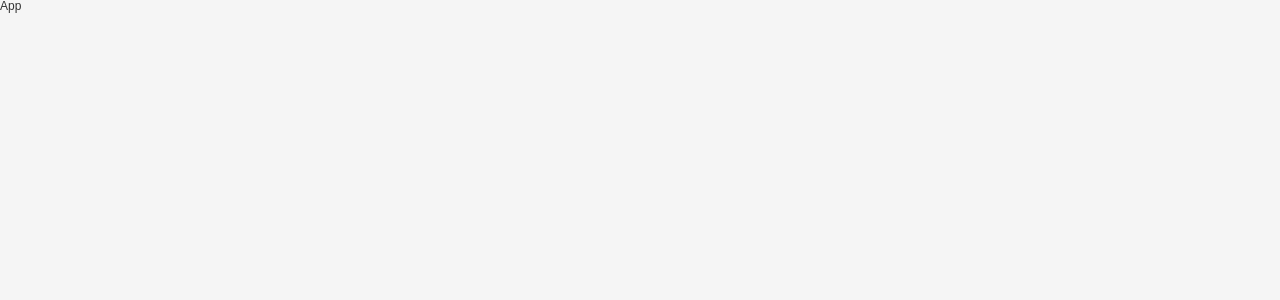
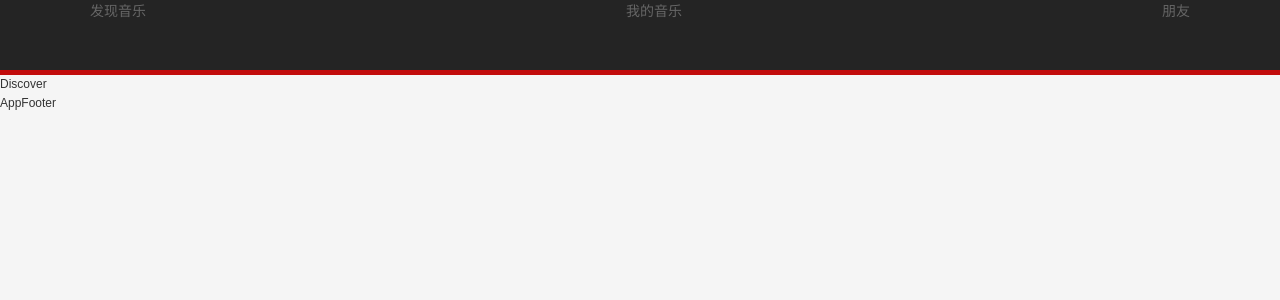
Before and after one commit to zgcwf/Music--React, a React (Create React App) app: page / in a window 1280 px wide. Shown: the top 300 px of the page. Built offline with nearby package versions, Linux system fonts and the light colour scheme.

Commit message:
AppHeader

```diff
--- /dev/null
+++ b/craco.config.js
@@ -0,0 +1,24 @@
+const path = require("path");
+//dir为当前文件（craco-根路径）路径，__dirname为下方resolve（）传递过来的路径，然后拼接
+const resolve = (dir) => path.resolve(__dirname, dir);
+
+module.exports = {
+  babel: {
+    plugins: [
+      [
+        "import",
+        {
+          libraryName: "antd",
+          libraryDirectory: "es",
+          style: "css",
+        },
+      ],
+    ],
+  },
+  webpack: {
+    alias: {
+      "@": resolve("src"),
+      components: resolve("src/components"),
+    },
+  },
+};
--- a/src/App.js
+++ b/src/App.js
@@ -1,5 +1,20 @@
+// 导入的第三方库
 import React, { memo } from "react";
+import { renderRoutes } from "react-router-config";
+
+// 导入自己定义的工具
+import routes from "./router";
+
+// 导入组件
+import AppFooter from "@/components/AppFooter";
+import AppHeader from "@/components/AppHeader";
 
 export default memo(function App() {
-  return <div>App</div>;
+  return (
+    <div>
+      <AppHeader />
+      {renderRoutes(routes)}
+      <AppFooter />
+    </div>
+  );
 });
--- /dev/null
+++ b/src/components/AppFooter/index.jsx
@@ -0,0 +1,9 @@
+import React, { memo } from 'react'
+
+export default memo(function AppFooter() {
+    return (
+        <div>
+            AppFooter
+        </div>
+    )
+})
--- /dev/null
+++ b/src/components/AppHeader/index.jsx
@@ -0,0 +1,17 @@
+import React, { memo } from 'react'
+import { NavLink } from 'react-router-dom';
+
+import {HeaderWrapper} from './style'
+
+export default memo(function AppHeader() {
+    return (
+        <HeaderWrapper>
+            <div className='content wrap-v1'>
+            <NavLink to='/discover'>发现音乐</NavLink>
+            <NavLink to='/mine'>我的音乐</NavLink>
+            <NavLink to='/friends'>朋友</NavLink>
+            </div>
+            <div className='divider'></div>
+        </HeaderWrapper>
+    )
+})
--- /dev/null
+++ b/src/components/AppHeader/style.js
@@ -0,0 +1,19 @@
+import styled from "styled-components";
+
+export const HeaderWrapper = styled.div`
+  height: 75px;
+  font-size: 14px;
+  color: #fff;
+  background-color: #242424;
+
+  .content {
+    height: 70px;
+    display: flex;
+    justify-content: space-between;
+  }
+
+  .divider {
+    height: 5px;
+    background-color: #c20c0c;
+  }
+`;
--- a/src/index.js
+++ b/src/index.js
@@ -1,7 +1,14 @@
 import React from "react";
 import ReactDOM from "react-dom";
+import { HashRouter } from "react-router-dom";
+
 import App from "./App";
 // 初始化默认样式
-import "./assets/css/reset.css";
+import "@/assets/css/reset.css";
 
-ReactDOM.render(<App />, document.getElementById("root"));
+ReactDOM.render(
+  <HashRouter>
+    <App />
+  </HashRouter>,
+  document.getElementById("root")
+);
--- /dev/null
+++ b/src/pages/Discover/index.jsx
@@ -0,0 +1,9 @@
+import React, { memo } from 'react'
+
+export default memo(function Discover() {
+    return (
+        <div>
+            Discover
+        </div>
+    )
+})
--- /dev/null
+++ b/src/pages/Friends/index.jsx
@@ -0,0 +1,9 @@
+import React, { memo } from 'react'
+
+export default memo(function Friends() {
+    return (
+        <div>
+            Friends
+        </div>
+    )
+})
--- /dev/null
+++ b/src/pages/Mine/index.jsx
@@ -0,0 +1,9 @@
+import React, { memo } from 'react'
+
+export default memo(function Mine() {
+    return (
+        <div>
+            Mine
+        </div>
+    )
+})
--- /dev/null
+++ b/src/router/index.js
@@ -0,0 +1,24 @@
+import Discover from "@/pages/Discover";
+import Friends from "@/pages/Friends";
+import Mine from "@/pages/Mine";
+
+const routes = [
+  {
+    path: "/",
+    exact: true,
+    component: Discover,
+  },
+  {
+    path: "/discover",
+    component: Discover,
+  },
+  {
+    path: "/friends",
+    component: Friends,
+  },
+  {
+    path: "/mine",
+    component: Mine,
+  },
+];
+export default routes;
```
Also changed, not shown: package.json (+10 -3 lines), 1 other file (tests, documents, lock files or other folders).
